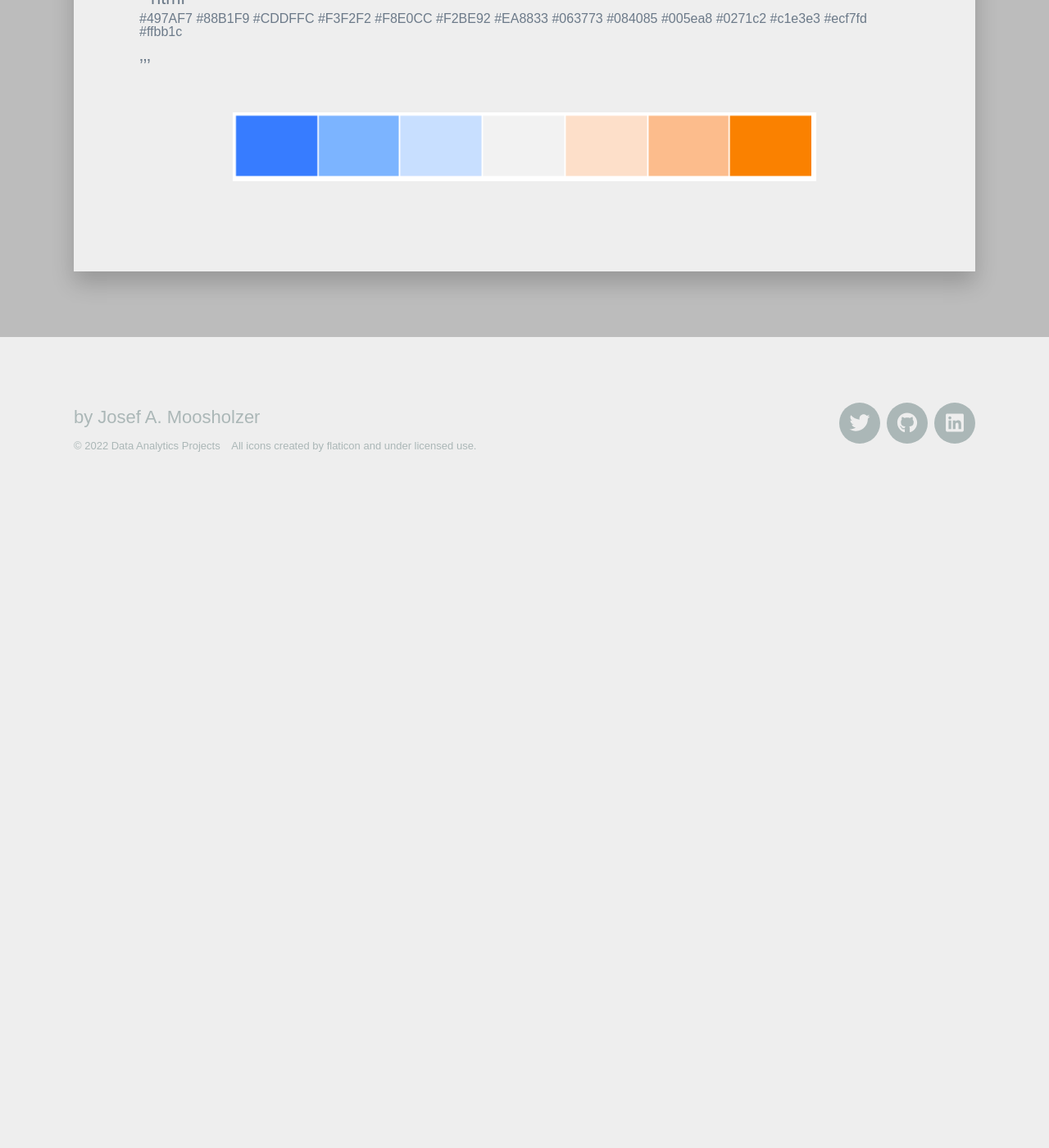
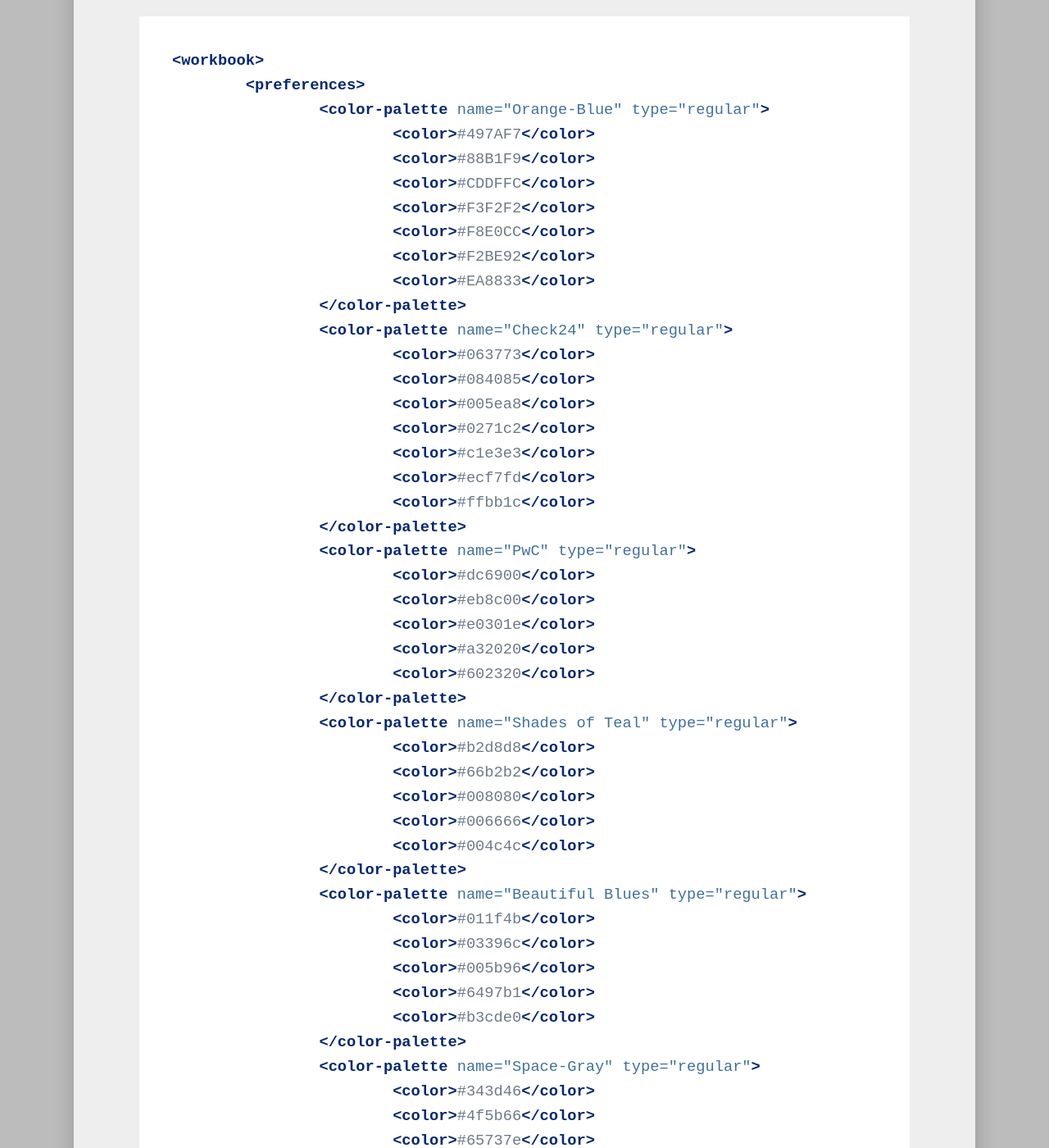
Before and after one commit to JosefMoosholzer/JosefMoosholzer.github.io, a Jekyll site: the page built from _pages/colors.md, in a window 1280 px wide and 1400 px high, scrolled down 562 px. Shown: the whole window at 82% size. Built offline with Jekyll 4.4.1, drawn with Linux system fonts in a browser that asks for light colours; nearby versions of some CDN libraries; some web fonts are replaced; before the commit the page ends 1192 px from its top, so only the background shows below that; some of the changed text lies outside the part shown.

Commit message:
More color palettes

````diff
--- a/_pages/colors.md
+++ b/_pages/colors.md
@@ -4,7 +4,7 @@ description: 'A collection of some of my favorite color palettes.'
 featured_image: /images/Colors/Tableau_Logo.jpg
 ---
 
-'''html
+```html
 <workbook>
 	<preferences>
 		<color-palette name="Orange-Blue" type="regular">
@@ -25,9 +25,42 @@ featured_image: /images/Colors/Tableau_Logo.jpg
 			<color>#ecf7fd</color>
 			<color>#ffbb1c</color>
 		</color-palette>
+		<color-palette name="PwC" type="regular">
+			<color>#dc6900</color>
+			<color>#eb8c00</color>
+			<color>#e0301e</color>
+			<color>#a32020</color>
+			<color>#602320</color>
+		</color-palette>
+		<color-palette name="Shades of Teal" type="regular">
+			<color>#b2d8d8</color>
+			<color>#66b2b2</color>
+			<color>#008080</color>
+			<color>#006666</color>
+			<color>#004c4c</color>
+		</color-palette>
+		<color-palette name="Beautiful Blues" type="regular">
+			<color>#011f4b</color>
+			<color>#03396c</color>
+			<color>#005b96</color>
+			<color>#6497b1</color>
+			<color>#b3cde0</color>
+		</color-palette>
+		<color-palette name="Space-Gray" type="regular">
+			<color>#343d46</color>
+			<color>#4f5b66</color>
+			<color>#65737e</color>
+			<color>#a7adba</color>
+			<color>#c0c5ce</color>
+		</color-palette>
 	</preferences>
-</workbook>
-'''
+```
 
-This includes
-![Orange-Blue](/images/Colors/Orange_Blue_Palette.png)
+This includes...
+<div class="gallery" data-columns="1">
+    <img src="/images/Colors/Blue_to_Orange.png">
+    <img src="/images/Colors/PwC.png">
+    <img src="/images/Colors/Shades_of_Teal.png">
+    <img src="/images/Colors/Beautiful_Blues.png">
+    <img src="/images/Colors/Space_Gray.png">
+</div>
````
Also changed, not shown: images/Colors/Beautiful_Blues.png (added), images/Colors/Blue_to_Orange.png (renamed from images/Colors/Orange_Blue_Palette.png), images/Colors/PwC.png (added), images/Colors/Shades_of_Teal.png (added), images/Colors/Space_Gray.png (added).
